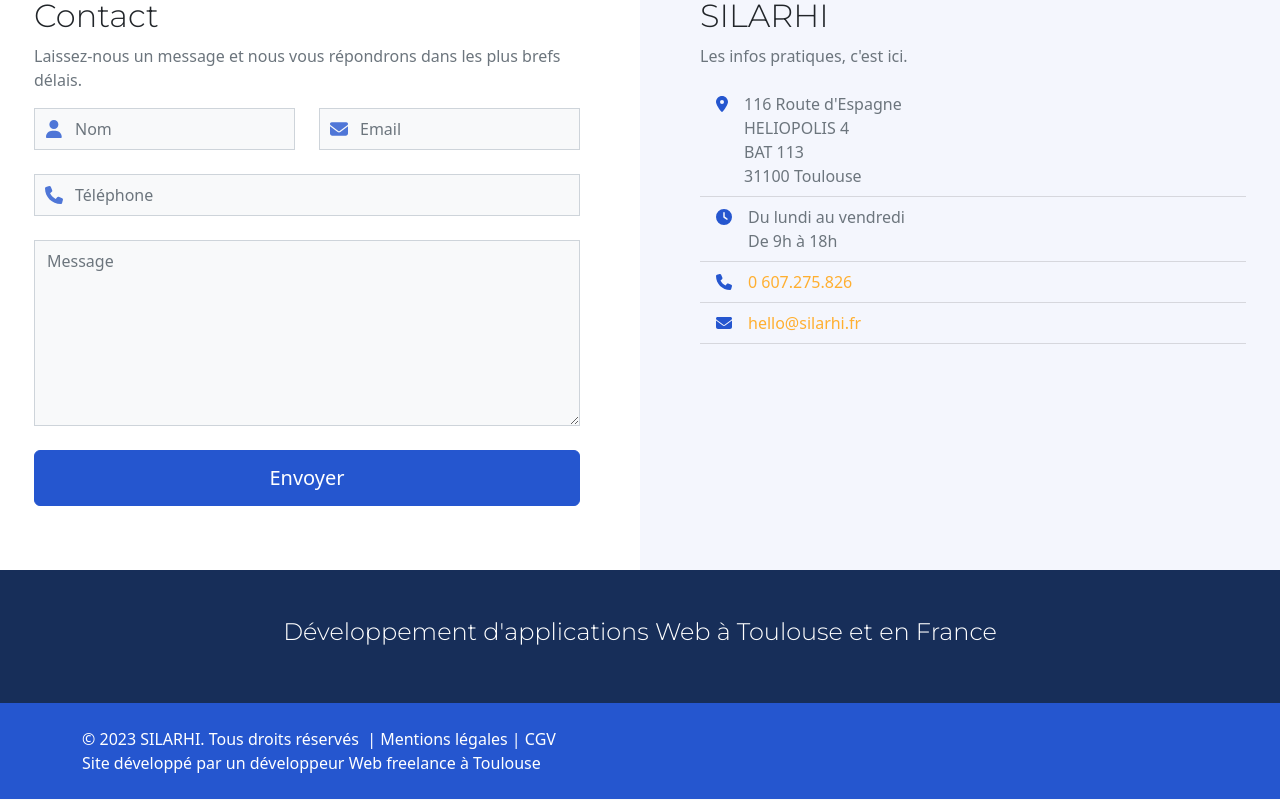
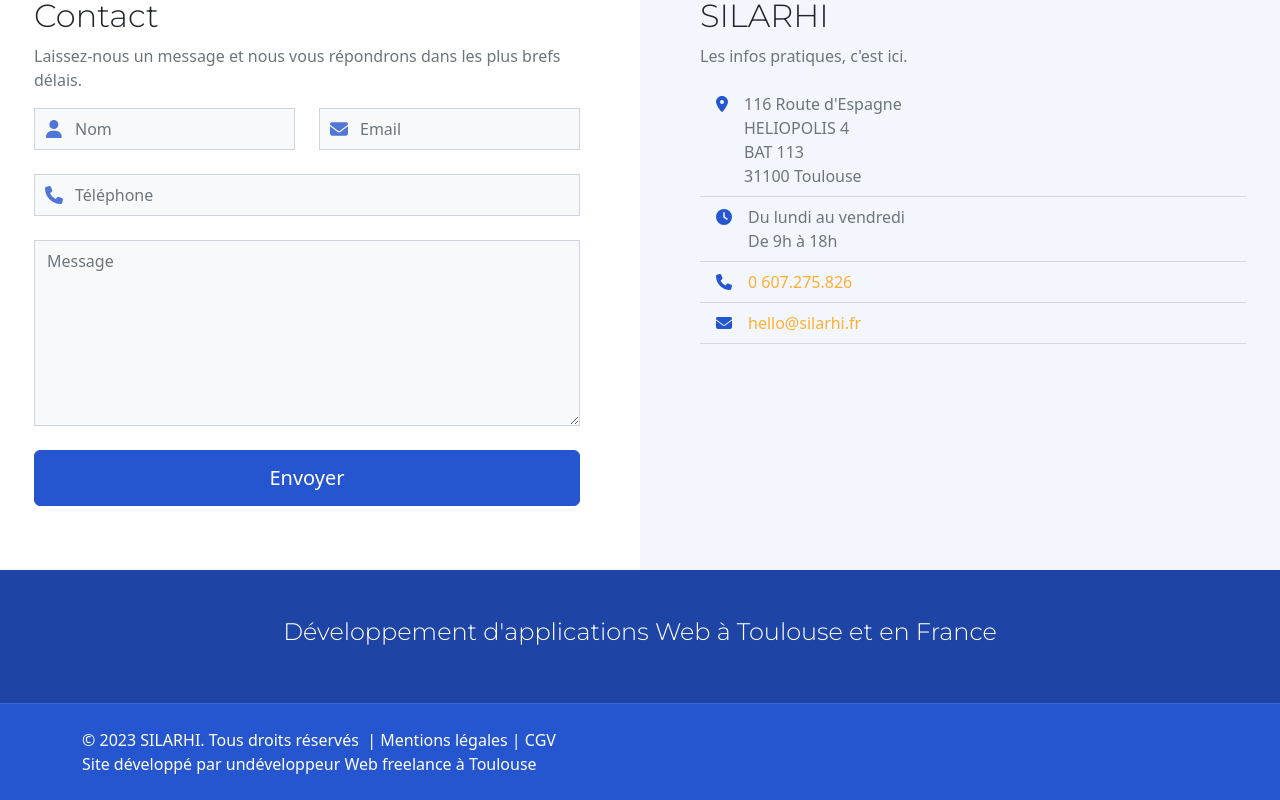
Before and after one commit to silarhi/silarhi.fr, a Next.js app: page / in a window 1280 px wide. Shown: the part 3501-4301 px from the top of the page. Built offline with nearby package versions, Linux system fonts and the light colour scheme.

Commit message:
minor tweak on footer

```diff
--- a/src/components/Footer/Footer.js
+++ b/src/components/Footer/Footer.js
@@ -6,13 +6,13 @@ import styles from './Footer.module.scss'
 
 export default function Footer() {
   return (
-    <footer className={styles.footer}>
-      <div className={`py-5 text-bg-primary-dark`}>
+    <footer className={`text-bg-primary ${styles.footer}`}>
+      <div className={`py-5 ${styles.topFooter}`}>
         <Container className={"text-center"}>
           <h4>Développement d{"'"}applications Web à Toulouse et en France</h4>
         </Container>
       </div>
-      <div className={`py-4 text-bg-primary`}>
+      <div className={`py-4 ${styles.subFooter}`}>
         <div className="container">
           <div>
             ©&nbsp;{new Date().getFullYear()} SILARHI. Tous droits réservés
@@ -25,8 +25,9 @@ export default function Footer() {
               CGV
             </Link>
           </div>
-          <div>Site développé par un <a href="https://sainthillier.fr">développeur Web freelance à
-            Toulouse</a>
+          <div>
+            Site développé par un
+            <a href="https://sainthillier.fr">développeur Web freelance à Toulouse</a>
           </div>
         </div>
       </div>
--- a/src/components/Footer/Footer.module.scss
+++ b/src/components/Footer/Footer.module.scss
@@ -10,4 +10,12 @@
       text-decoration: underline;
     }
   }
+
+  .topFooter {
+    background: rgba(0,0,0,.2);
+  }
+
+  .subFooter {
+    border-top: 1px solid rgba(255,255,255,0.1);
+  }
 }
```
